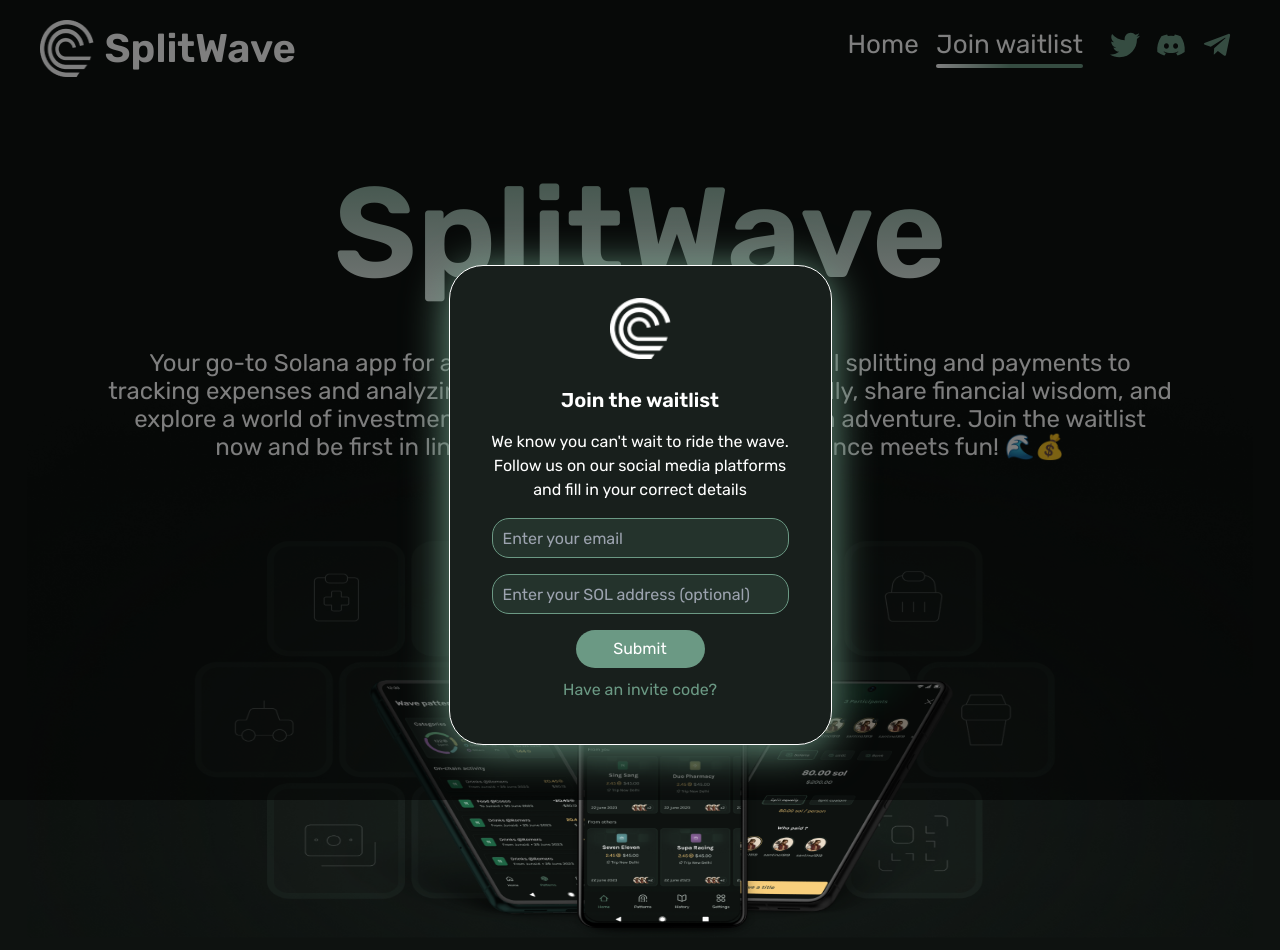
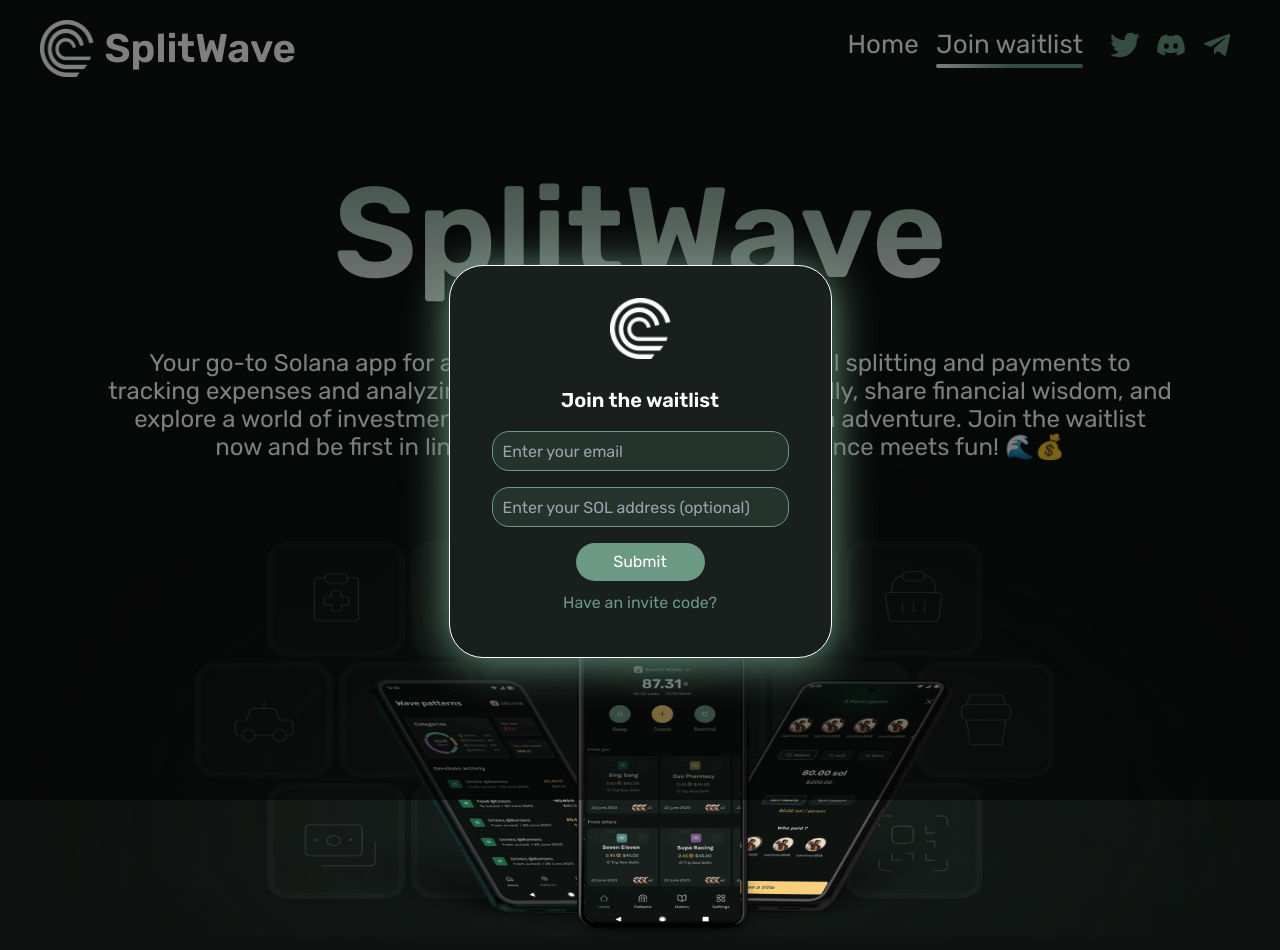
Before and after one commit to SplitWave/waitlist, a Next.js app: page / in a window 1280 px wide. Both pictures are taken after a click on the element "Join Waitlist". Built offline with nearby package versions, Linux system fonts and the light colour scheme; no server answers.

Commit message:
fixing errors

```diff
--- a/app/components/waitlistForum.tsx
+++ b/app/components/waitlistForum.tsx
@@ -59,9 +59,7 @@
           <h1 className=" text-center s:text-[1.125rem] md:text-[1.25rem] text-white font-semibold mt-[1.625rem] ">
             Join the waitlist
           </h1>
-          <p className=" text-center mt-[0.9375rem] s:text-[0.875rem] md:text-[1rem] text-white font-normal ">
-          We know you can't wait to ride the wave. Follow us on our social media platforms and fill in your correct details
-          </p>
+
           <form onSubmit={handleSubmit} className=" px-[0.625rem] w-full ">
             <input
               type="email"
```
